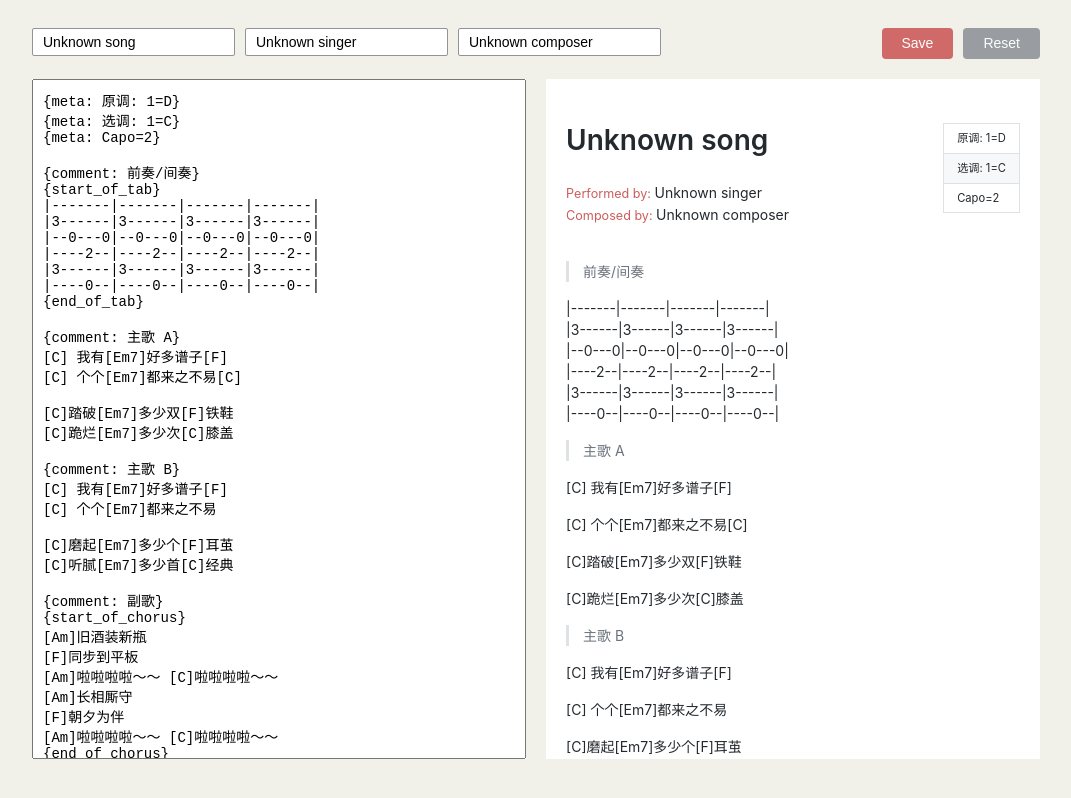
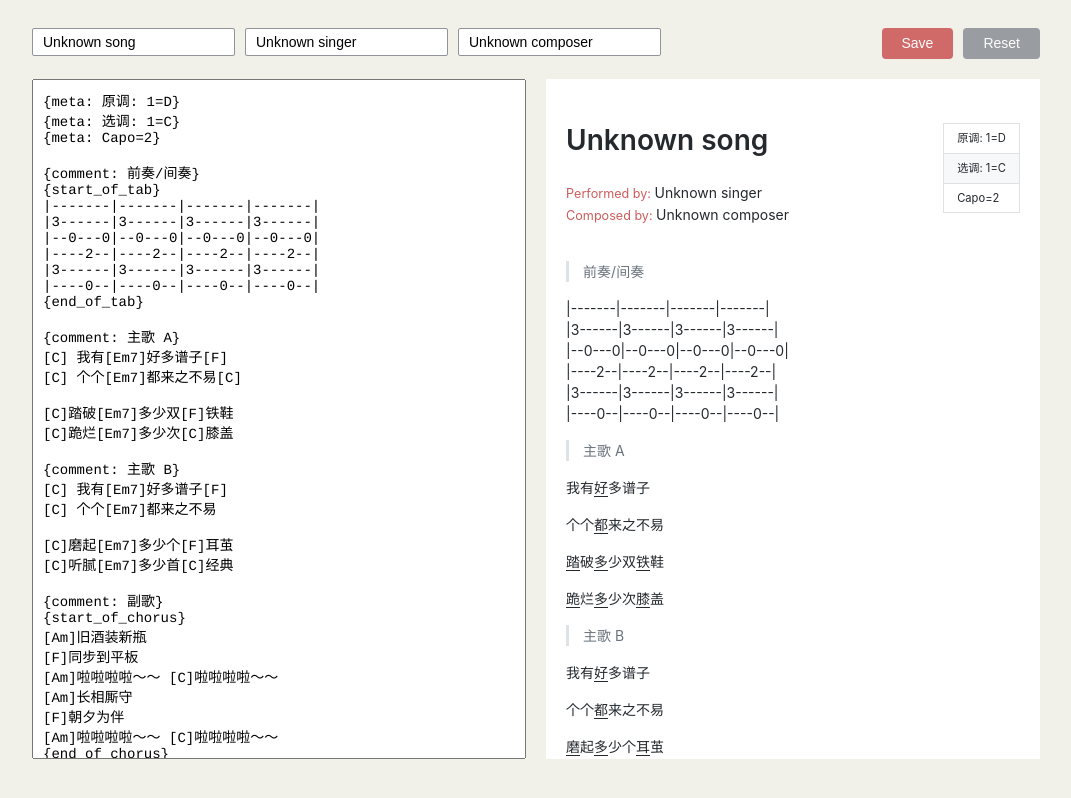
Before and after one commit to haixiangyan/guitar-tabs-editor, a React (Create React App) app: page / in a window 1280 px wide. Shown: the whole page, without its empty margins (104-1175 px from the left). Built offline with nearby package versions, Linux system fonts and the light colour scheme.

Commit message:
Add anchors for each lyrics

```diff
--- /dev/null
+++ b/src/assets/js/Lyrics/Lyrics.jsx
@@ -0,0 +1,64 @@
+import React, { Component } from 'react';
+
+// Import styles from css
+import './styles.css';
+
+// Define regular expression to get the chord
+const chordRegExp = /\[([\w]*)\](.)?([^[]*)/g;
+const englishRegExp = /[a-zA-Z]/;
+
+export default class Lyrics extends Component {
+
+  /**
+   * Method to map chords inside the string
+   */
+  mapChords = (line) => {
+    let chords = [];
+    let offset = 2;
+
+    // Extract information from a piece of lyrics
+    line.replace(chordRegExp, (match, chord, anchor, extra, index) => {
+      chords.push({
+        name: chord,
+        line: line,
+        index: chord.length + index + offset,
+        anchor: anchor ? anchor : ' ',
+        extra: extra ? extra : ' '
+      });
+    });
+
+    return chords;
+  }
+
+  /**
+   * Give a style to anchor according to its type
+   */
+  mapAnchorStyle = (anchor) => {
+    return {
+      width: englishRegExp.test(anchor) ? 10 : 15,
+    }
+  }
+
+  render() {
+    const {
+      children
+    } = this.props;
+
+    return (
+      <p className="ge-lyrics">
+        {
+          // Map each chord data to the lyrics
+          this.mapChords(children).map((chordData, index) => (
+            <span key={index}>
+              <span
+                style={this.mapAnchorStyle()}
+                className="ge-anchor">{chordData.anchor}
+              </span>
+              <span className="ge-extra">{chordData.extra}</span>
+            </span>
+          ))
+        }
+      </p>
+    )
+  }
+}
--- /dev/null
+++ b/src/assets/js/Lyrics/styles.css
@@ -0,0 +1,4 @@
+.ge-lyrics .ge-anchor {
+  line-height: 1em;
+  border-bottom: 1px solid;
+}
--- a/src/assets/js/Parser.js
+++ b/src/assets/js/Parser.js
@@ -1,4 +1,6 @@
 import React from 'react';
+
+import Lyrics from './Lyrics/Lyrics';
 
 // Regular expression for global source text matching
 const metaRegExp = /^(?:{meta:([^}]*)})$/gm;
@@ -10,23 +12,38 @@ const startTabRegExp = /^{start_of_tab}$/g;
 const endTabRegExp = /^{end_of_tab}$/g;
 const startChorusRegExp = /^{start_of_chorus}$/g;
 const endChorusRegExp = /^{end_of_chorus}$/g;
+const chordRegExp = /\[([\w]*)\]/g;
 
 // Component of tab
-const Comment = function (props) {
+const Comment = function(props) {
   return <blockquote>{props.children}</blockquote>;
 }
-const Lyrics = function (props) {
-  return <p>{props.children}</p>
-}
-const Chorus = function (props) {
+const Chorus = function(props) {
   const styles = {
     fontSize: '1em'
   }
   return (
-    <pre style={styles}>
-      {props.children}
-    </pre>
+    <blockquote style={styles}>
+      <pre>
+        {props.children}
+      </pre>
+    </blockquote>
   )
+}
+
+// Global resources
+const chords = [];
+
+const mapChords = function(line) {
+  let offset = 2;
+
+  line.replace(chordRegExp, (match, chord, index) => {
+    chords.push({
+      name: chord,
+      line: line,
+      index: chord.length + index + offset
+    })
+  })
 }
 
 export default {
@@ -126,6 +143,8 @@ export default {
       else if (flag.id === 'chorus') {
         // Append text to blockquote
         renderedBuffer[flag.index] = renderedBuffer[flag.index] + text + '\n';
+        // Map chords
+        mapChords(text);
       }
       // Match {comment: ...} label
       else if (commentRegExp.test(text)) {
@@ -144,6 +163,8 @@ export default {
          * then append the Lyrics component
          */
         renderedBuffer.push(<Lyrics>{text}</Lyrics>)
+        // Map chords
+        mapChords(text);
       }
     }
 
--- a/src/components/Previewer/markdown.css
+++ b/src/components/Previewer/markdown.css
@@ -332,7 +332,6 @@
   margin-top: 0;
   margin-bottom: 0;
   font-family: "SFMono-Regular", Consolas, "Liberation Mono", Menlo, Courier, monospace;
-  font-size: 12px;
 }
 
 .markdown-body .octicon {
@@ -633,12 +632,9 @@
 
 .markdown-body .highlight pre,
 .markdown-body pre {
-  padding: 16px;
   overflow: auto;
-  font-size: 85%;
-  line-height: 1.45;
-  background-color: #f6f8fa;
-  border-radius: 3px;
+  line-height: 2;
+  color: #24292e;
 }
 
 .markdown-body pre code {
--- a/src/components/TextArea/styles.css
+++ b/src/components/TextArea/styles.css
@@ -3,6 +3,7 @@
   outline: none;
   box-sizing: border-box;
   font-size: 1em;
+  font-family: Courier, "Microsoft Yahei", "Hiragino Sans GB", monospace;
 }
 
 .ge-textarea:focus,
```
